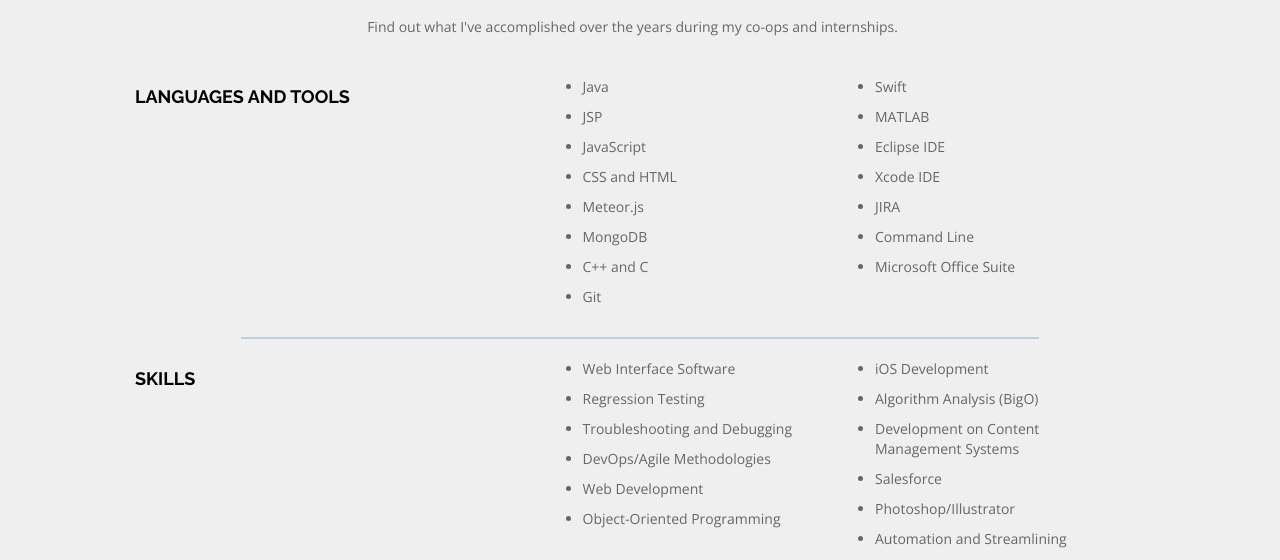
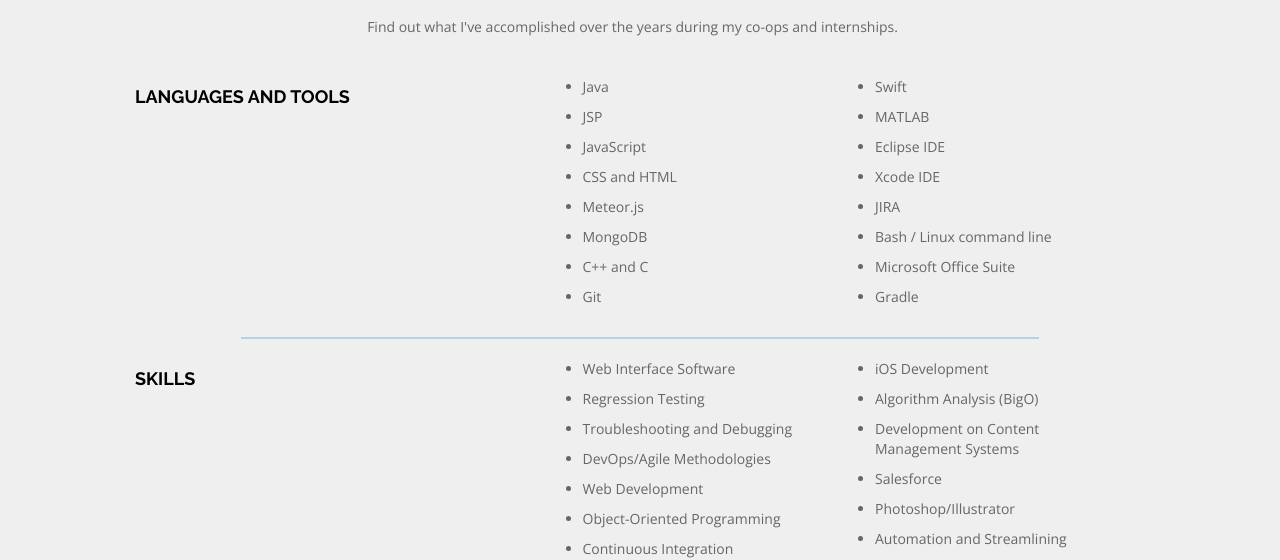
Before and after one commit to ria-banerjee/MyWebsite, a plain HTML site: page work.html in a window 1280 px wide. Shown: the part 246-806 px from the top of the page. Drawn offline with nearby package versions, Linux system fonts and the light colour scheme.

Commit message:
work update

```diff
--- a/work.html
+++ b/work.html
@@ -89,8 +89,9 @@
 					<li>Eclipse IDE</li>
 					<li>Xcode IDE</li>
 					<li>JIRA</li>
-					<li>Command Line</li>
+					<li>Bash / Linux command line</li>
 					<li>Microsoft Office Suite</li>
+					<li>Gradle</li>
 				</ul>
 			</div>
 		</div>
@@ -109,6 +110,7 @@
 					<li>DevOps/Agile Methodologies</li>
 					<li>Web Development</li>
 					<li>Object-Oriented Programming</li>
+					<li>Continuous Integration</li>
 
 				</ul>
 			</div>
@@ -119,7 +121,6 @@
 					<li>Development on Content Management Systems</li>
 					<li>Salesforce</li>
 					<li>Photoshop/Illustrator</li>
-
 					<li>Automation and Streamlining</li>
 				</ul>
 			</div>
```
